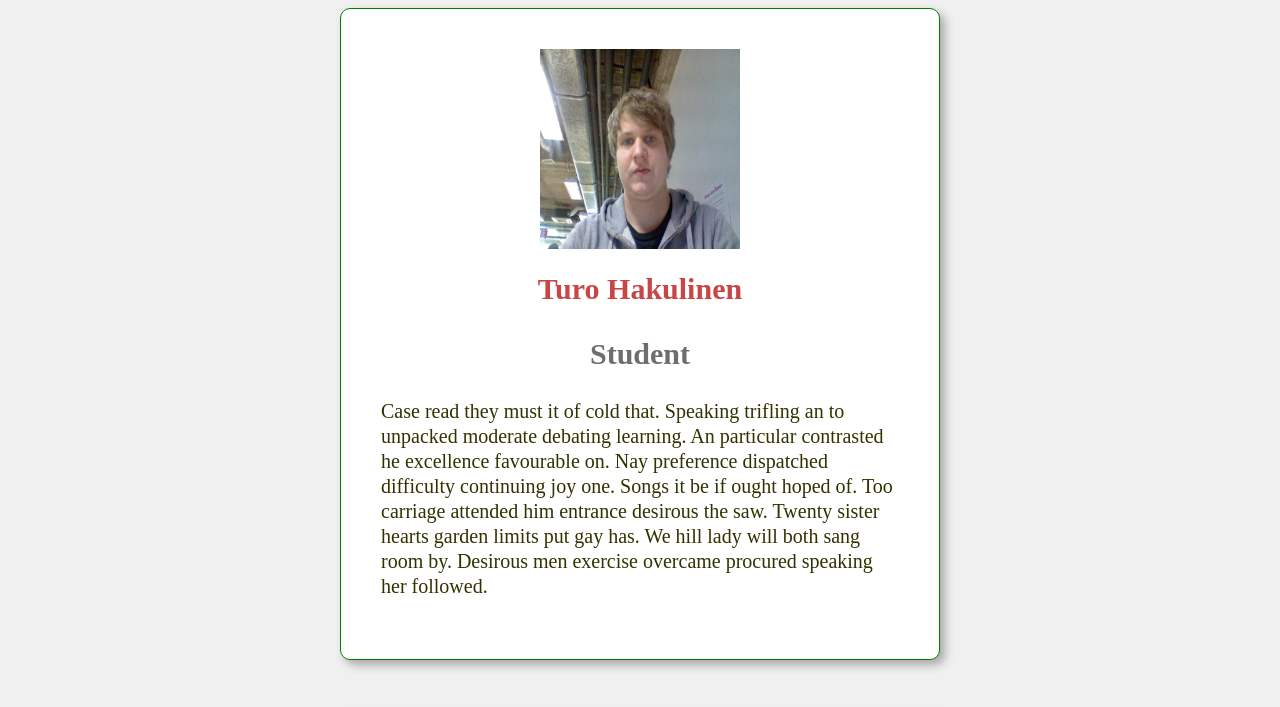
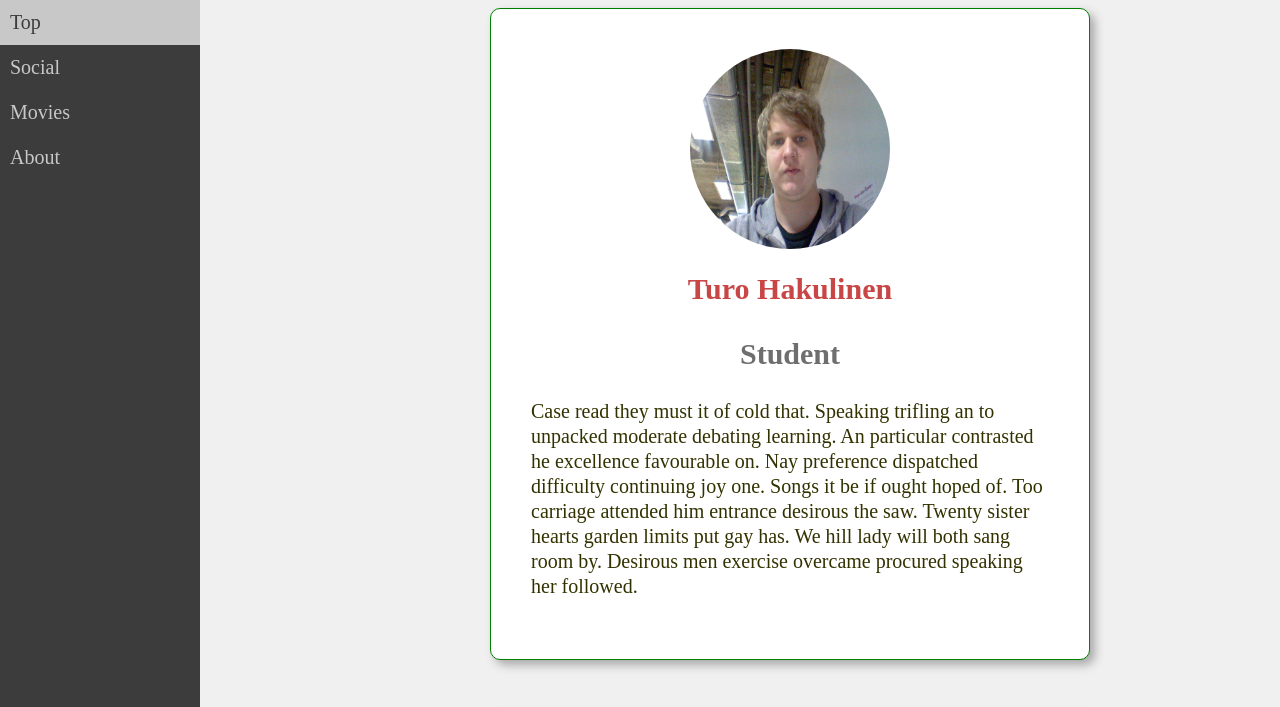
Before and after one commit to turohakulinen/profile, a plain HTML site: page index.html in a window 1280 px wide. Shown: the top 707 px of the page. Drawn offline with Linux system fonts and the light colour scheme.

Commit message:
added side bar+ circle picture

```diff
--- a/index.html
+++ b/index.html
@@ -13,8 +13,15 @@
     <link rel="stylesheet" href="style.css">
   </head>
   <body>
+    <div id="sidebar">
+      <a href="#top" class="nav-item">Top</a>
+      <a href="#social" class="nav-item">Social</a>
+      <a href="#movies" class="nav-item">Movies</a>
+      <a href="#about" class="nav-item">About</a>
+    </div>
+    <div id="page-content">
       <div class="container">
-      <div class="card text-center">
+        <div id="top" class="card text-center">
           <img src="img/me.jpg" alt="" id="me-image">
           <h1>Turo Hakulinen</h1>
           <h2>Student</h2>
@@ -22,7 +29,7 @@
             Case read they must it of cold that. Speaking trifling an to unpacked moderate debating learning. An particular contrasted he excellence favourable on. Nay preference dispatched difficulty continuing joy one. Songs it be if ought hoped of. Too carriage attended him entrance desirous the saw. Twenty sister hearts garden limits put gay has. We hill lady will both sang room by. Desirous men exercise overcame procured speaking her followed.
           </p>
         </div>
-      <div class="card text-center">
+        <div id="social" class="card text-center">
           <ul>
             <li class="list-inline text-center">
               <a href="https://github.com/turohakulinen" target="_blank">
@@ -40,7 +47,7 @@
             </li>
           </ul>
         </div>
-      <div class="card text-center">
+        <div id="movies" class="card text-center">
           <h2>My fafourite movies</h2>
           <table>
             <tbody>
@@ -74,7 +81,7 @@
             </tbody>
           </table>
         </div>
-      <div class="card text-center">
+        <div id="about" class="card text-center">
           <h2>About this page</h2>
           <p>
             This page has been coded during the
@@ -82,6 +89,6 @@
           </p>
         </div>
       </div>
-
+    </div>
   </body>
 </html>
--- a/style.css
+++ b/style.css
@@ -4,6 +4,35 @@ body {
   color: rgb(50,50,0);
   font-size: 20px;
   line-height: 25px;
+}
+
+#sidebar {
+  position: fixed;
+  width: 200px;
+  left: 0;
+  top: 0;
+  bottom: 0;
+  display: flex;
+  flex-direction: column;
+  background-color: rgb(60,60,60);
+}
+
+#page-content {
+  margin-left: 300px;
+}
+
+.nav-item {
+  padding-right: 50px;
+  padding-left: 10px;
+  padding-bottom: 10px;
+  padding-top: 10px;
+  background-color: rgb(60,60,60);
+  color: rgb(200,200,200);
+}
+
+.nav-item:hover {
+  background-color: rgb(200,200,200);
+  color: rgb(60,60,60);
 }
 
 .container {
@@ -28,6 +57,7 @@ body {
 #me-image {
   width: 200px;
   height: 200px;
+  border-radius: 100%;
 }
 
 .list-inline > li {
```
Lines whose indentation alone changed are shown as unchanged.
